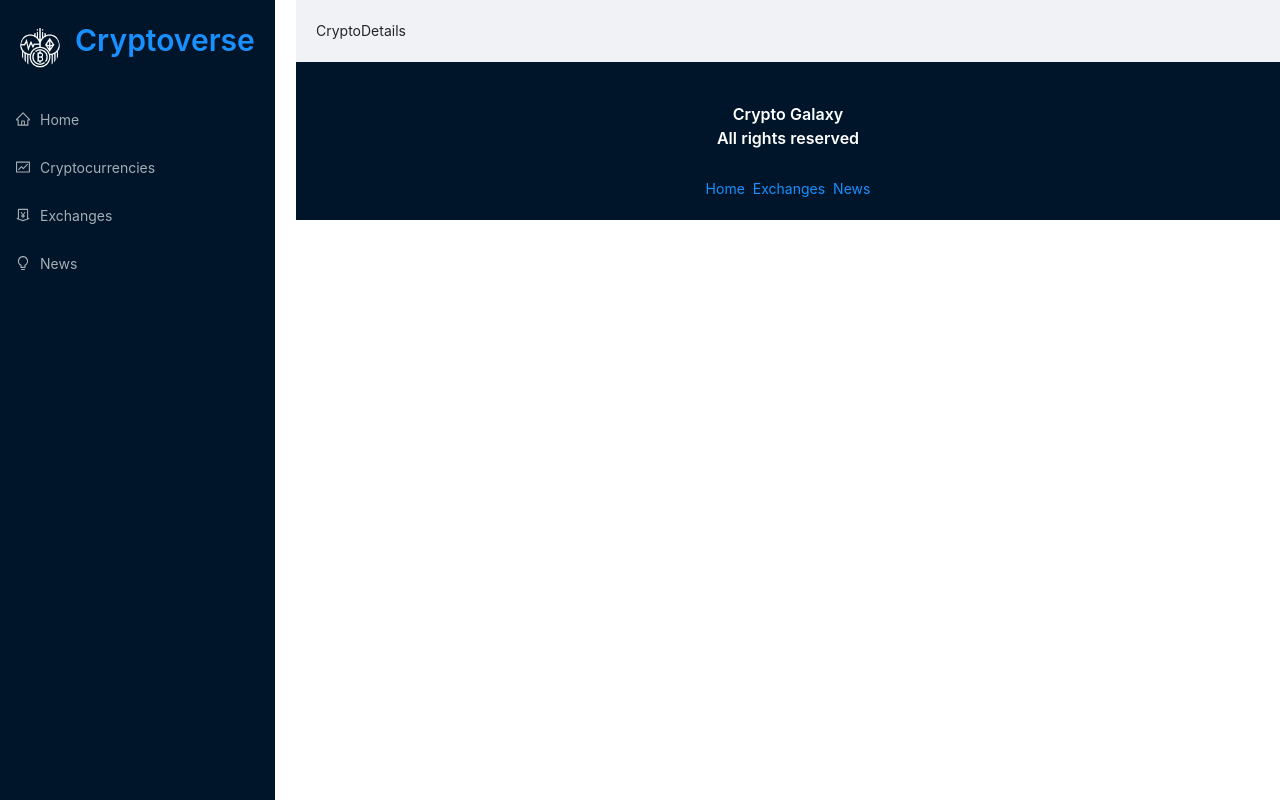
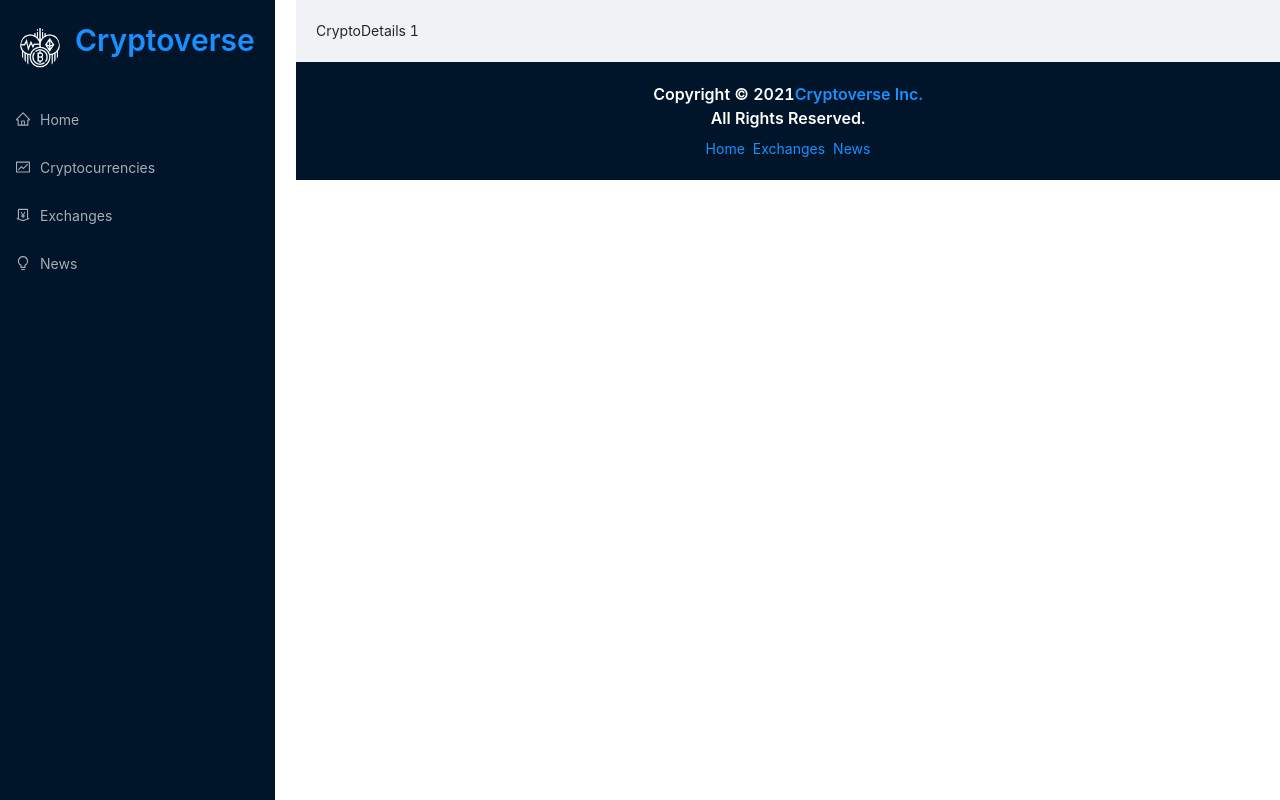
Before and after one commit to fari3001/Crypto-Galaxy, a React (Create React App) app: page /crypto/1 in a window 1280 px wide. Built offline with nearby package versions, Linux system fonts and the light colour scheme.

Commit message:
use params

```diff
--- a/src/App.js
+++ b/src/App.js
@@ -1,53 +1,52 @@
-import React from 'react'
+import React from 'react';
 import { Switch, Route, Link } from 'react-router-dom';
 import { Layout, Typography, Space } from 'antd';
 
+import { Exchanges, Homepage, News, Cryptocurrencies, CryptoDetails, Navbar } from './components';
+import './App.css';
 
-import './App.css'
-import { Navbar, Homepage, Exchanges, Cryptocurrencies, CryptoDetails, News } from './components';
-
-const App = () => {
-  return (
-    <div className='app'>
-        <div className='navbar'>
+const App = () => (
+  <div className="app">
+    <div className="navbar">
       <Navbar />
     </div>
-        <div className='main'>
+    <div className="main">
       <Layout>
-                <div className='routes'>
-
+        <div className="routes">
           <Switch>
-                        <Route exact path='/'>
+            <Route exact path="/">
               <Homepage />
             </Route>
-                        <Route exact path='/exchanges'>
+            <Route exact path="/exchanges">
               <Exchanges />
             </Route>
-                        <Route exact path='/cryptocurrencies'>
+            <Route exact path="/cryptocurrencies">
               <Cryptocurrencies />
             </Route>
-                        <Route exact path='/crypto/:coinId'>
+            <Route exact path="/crypto/:coinId">
               <CryptoDetails />
             </Route>
-                        <Route exact path='/news'>
+            <Route exact path="/news">
               <News />
             </Route>
           </Switch>
         </div>
       </Layout>
-        <div className='footer'>
-            <Typography.Title className='footer' level={5} style={{ color: 'white', textAlign: 'center' }}>
-                Crypto Galaxy <br /> All rights reserved
+      <div className="footer">
+        <Typography.Title level={5} style={{ color: 'white', textAlign: 'center' }}>Copyright © 2021
+          <Link to="/">
+            Cryptoverse Inc.
+          </Link> <br />
+          All Rights Reserved.
         </Typography.Title>
         <Space>
-                <Link to='/'>Home</Link>
-                <Link to='/exchanges'>Exchanges</Link>
-                <Link to='/news'>News</Link>
+          <Link to="/">Home</Link>
+          <Link to="/exchanges">Exchanges</Link>
+          <Link to="/news">News</Link>
         </Space>
       </div>
     </div>
   </div>
-  )
-}
+);
 
-export default App
+export default App;
--- a/src/components/CryptoDetails.jsx
+++ b/src/components/CryptoDetails.jsx
@@ -1,8 +1,23 @@
 import React from 'react'
+import HTMLReactParser from 'html-react-parser'
+import { useParams } from 'react-router-dom';
+import millify from 'millify';
+import { Col, Row, Typography, Select } from 'antd'
+import { MoneyCollectOutlined, DollarCircleOutlined, FundOutlined, ExclamationCircleOutlined, StopOutlined, TrophyOutlined, CheckOutlined, NumberOutlined, ThunderboltOutlined } from '@ant-design/icons';
+
+
+
+const { Title, Text } = Typography;
+const { Option } = Select
 
 const CryptoDetails = () => {
+  const { coinId } = useParams();
+  console.log({coinId})
+
   return (
-    <div>CryptoDetails</div>
+    <div>
+      CryptoDetails { coinId }
+    </div>
   )
 }
 
--- a/src/components/News.jsx
+++ b/src/components/News.jsx
@@ -1,50 +1,62 @@
-import React, { useEffect } from 'react'
+import React, { useState } from 'react';
 import { Select, Typography, Row, Col, Avatar, Card } from 'antd';
 import moment from 'moment';
 
+import { useGetCryptosQuery } from '../services/cryptoApi';
 import { useGetCryptosNewsQuery } from '../services/cryptoNewsApi';
+// import Loader from './Loader';
+
+const demoImage = 'https://www.bing.com/th?id=OVFT.mpzuVZnv8dwIMRfQGPbOPC&pid=News';
+
 const { Text, Title } = Typography;
-const { Option } = Select
-const demoImage = 'https://www.bing.com/th?id=OVFT.mpzuVZnv8dwIMRfQGPbOPC&pid=News'
+const { Option } = Select;
 
 const News = ({ simplified }) => {
-  const { data: cryptoNews } = useGetCryptosNewsQuery({ newsCategory: 'Cryptocurrency', count: simplified ? 6: 12 })
+  const [newsCategory, setNewsCategory] = useState('Cryptocurrency');
+  const { data } = useGetCryptosQuery(100);
+  const { data: cryptoNews } = useGetCryptosNewsQuery({ newsCategory, count: simplified ? 6 : 12 });
 
-  console.log(cryptoNews)
-
-  if (!cryptoNews?.value) return 'Loading...'
+  if (!cryptoNews?.value) return '...Loading';
 
   return (
     <Row gutter={[24, 24]}>
-      {
-        cryptoNews.value.map((news, i) => (
+      {!simplified && (
+        <Col span={24}>
+          <Select
+            showSearch
+            className="select-news"
+            placeholder="Select a Crypto"
+            optionFilterProp="children"
+            onChange={(value) => setNewsCategory(value)}
+            filterOption={(input, option) => option.children.toLowerCase().indexOf(input.toLowerCase()) >= 0}
+          >
+            <Option value="Cryptocurency">Cryptocurrency</Option>
+            {data?.data?.coins?.map((currency) => <Option value={currency.name}>{currency.name}</Option>)}
+          </Select>
+        </Col>
+      )}
+      {cryptoNews.value.map((news, i) => (
         <Col xs={24} sm={12} lg={8} key={i}>
-            <Card hoverable className='news-card'>
+          <Card hoverable className="news-card">
             <a href={news.url} target="_blank" rel="noreferrer">
-                <div className='news-image-container'>
-                  <Title className='news-title' level={4}>{news.name}</Title>
-                  <img src={news?.image?.thumbnail?.contentUrl || demoImage} alt="news" />
+              <div className="news-image-container">
+                <Title className="news-title" level={4}>{news.name}</Title>
+                <img src={news?.image?.thumbnail?.contentUrl || demoImage} alt="" />
               </div>
-                <p>
-                  {
-                  news.description > 100 ? `${news.description.substring(0, 100)} ...`
-                  : news.description
-                  }
-                </p>
-                <div className='provider-container'>
+              <p>{news.description.length > 100 ? `${news.description.substring(0, 100)}...` : news.description}</p>
+              <div className="provider-container">
                 <div>
-                    <Avatar src={news.provider[0]?.image?.thumbnail?.contentUrl || demoImage} alt="news" />
-                    <Text className='provider-name'>{news.provider[0]?.name}</Text>
+                  <Avatar src={news.provider[0]?.image?.thumbnail?.contentUrl || demoImage} alt="" />
+                  <Text className="provider-name">{news.provider[0]?.name}</Text>
                 </div>
                 <Text>{moment(news.datePublished).startOf('ss').fromNow()}</Text>
               </div>
             </a>
           </Card>
         </Col>
-        ))
-      }
+      ))}
     </Row>
-  )
-}
+  );
+};
 
-export default News
+export default News;
```
Lines whose indentation alone changed are shown as unchanged.
